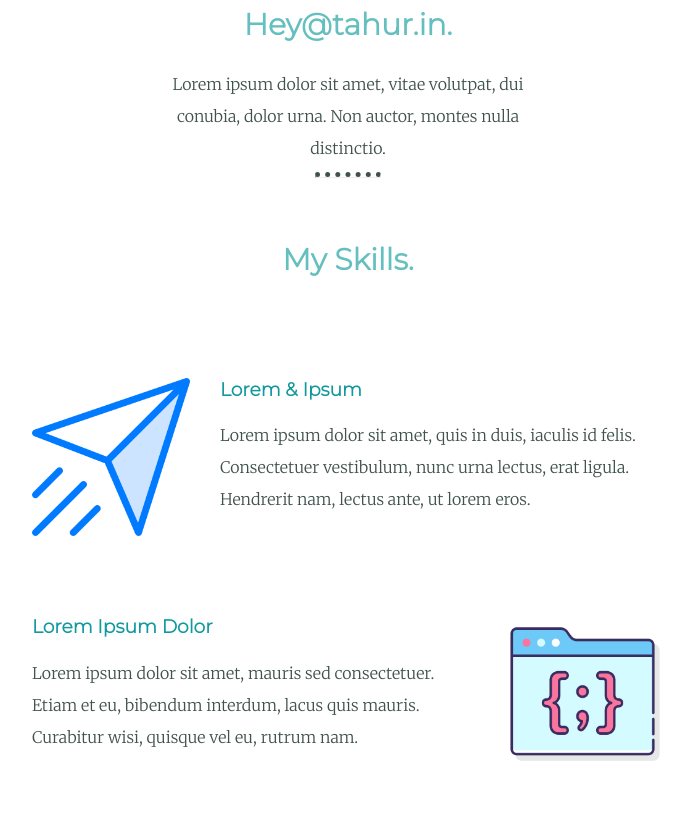
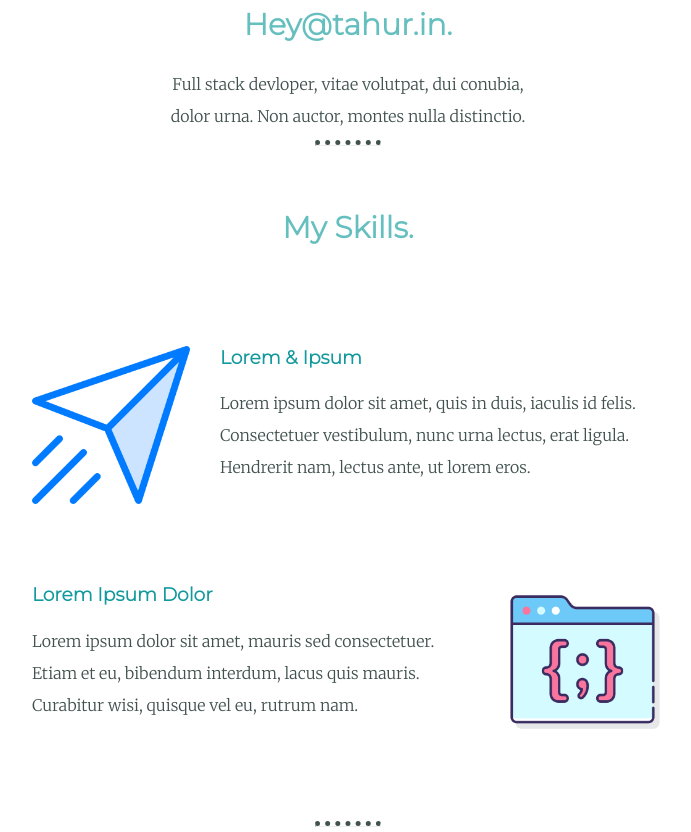
Before and after one commit to tahur/Blog-tahur, a plain HTML site: page index.html in a window 1280 px wide. Shown: the part 907-1739 px from the top of the page, without its empty margins (292-983 px from the left). Drawn offline with Linux system fonts and the light colour scheme.

Commit message:
Description updated

```diff
--- a/index.html
+++ b/index.html
@@ -25,7 +25,7 @@
         <div class="profile">
           <img class="dsp" src="img/circle-cropped.png" alt="">
           <h2>Hey@tahur.in.</h2>
-          <p class="des">Lorem ipsum dolor sit amet, vitae volutpat, dui conubia, dolor urna. Non auctor, montes nulla distinctio.</p>
+          <p class="des">Full stack devloper, vitae volutpat, dui conubia, dolor urna. Non auctor, montes nulla distinctio.</p>
         </div>
         <hr>
         <div class="skills">
```
